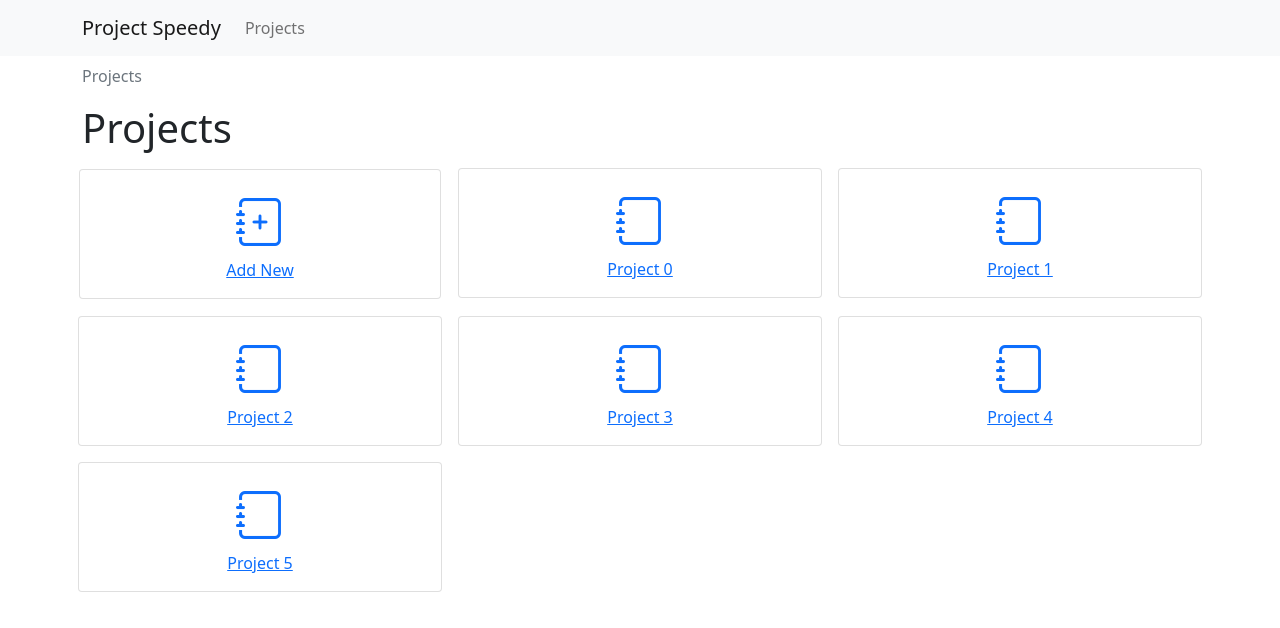
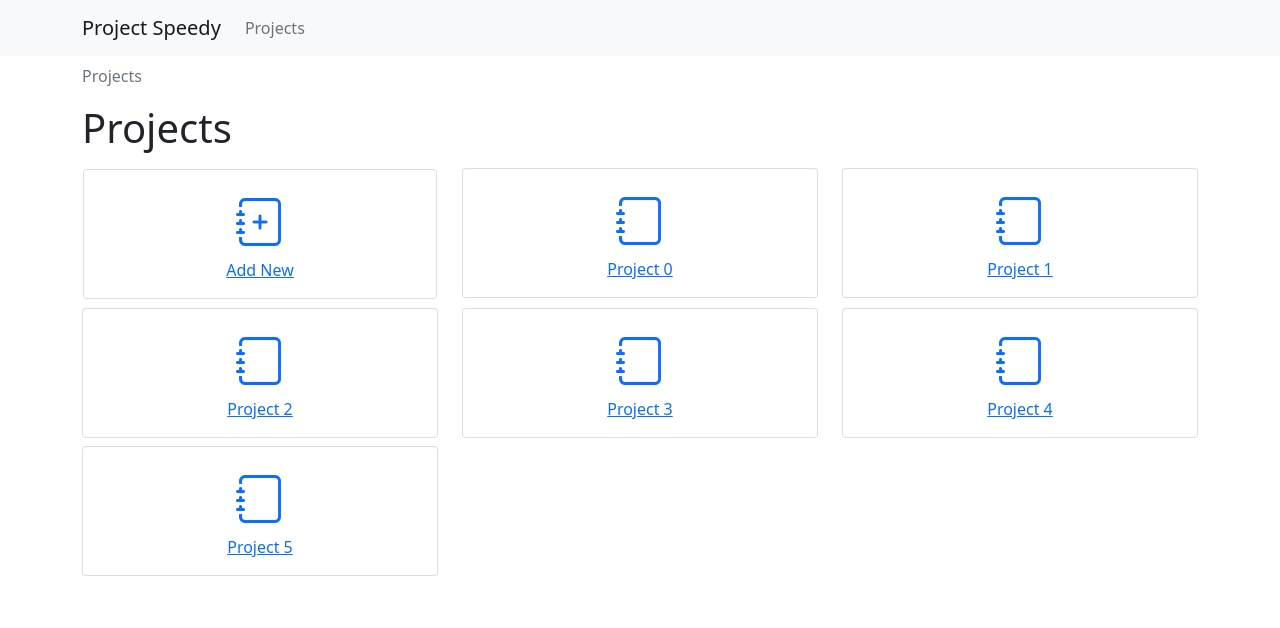
Before and after one commit to tmatt95/ProjectSpeedy, a React (Create React App) app in the folder Code/Front End/React/project-speedy/: page / in a window 1280 px wide. Shown: the top 628 px of the page. Built offline with nearby package versions, Linux system fonts and the light colour scheme.

Commit message:
working on padding

```diff
--- a/Code/Front End/React/project-speedy/src/Components/CardGrid.js
+++ b/Code/Front End/React/project-speedy/src/Components/CardGrid.js
@@ -23,7 +23,7 @@
 export function CardGrid({ data }) {
     return <>
         <div className="row">
-            <div className="col-md-6 col-lg-4 p-2">
+            <div className="col-md-6 col-lg-4 pt-2">
                 <button data-bs-toggle="modal" className="btn btn-link p-0 w-100 " data-bs-target="#newModal">
                     <div className="card">
                         <div className="card-body text-center">
@@ -34,7 +34,7 @@
                 </button>
             </div>
             {data.map((t, index) =>
-                <div key={index} className="col-md-6 col-lg-4 p-2">
+                <div key={index} className="col-md-6 col-lg-4 pt-2">
                     <Card address={t.address} text={t.name} />
                 </div>
             )}
```
